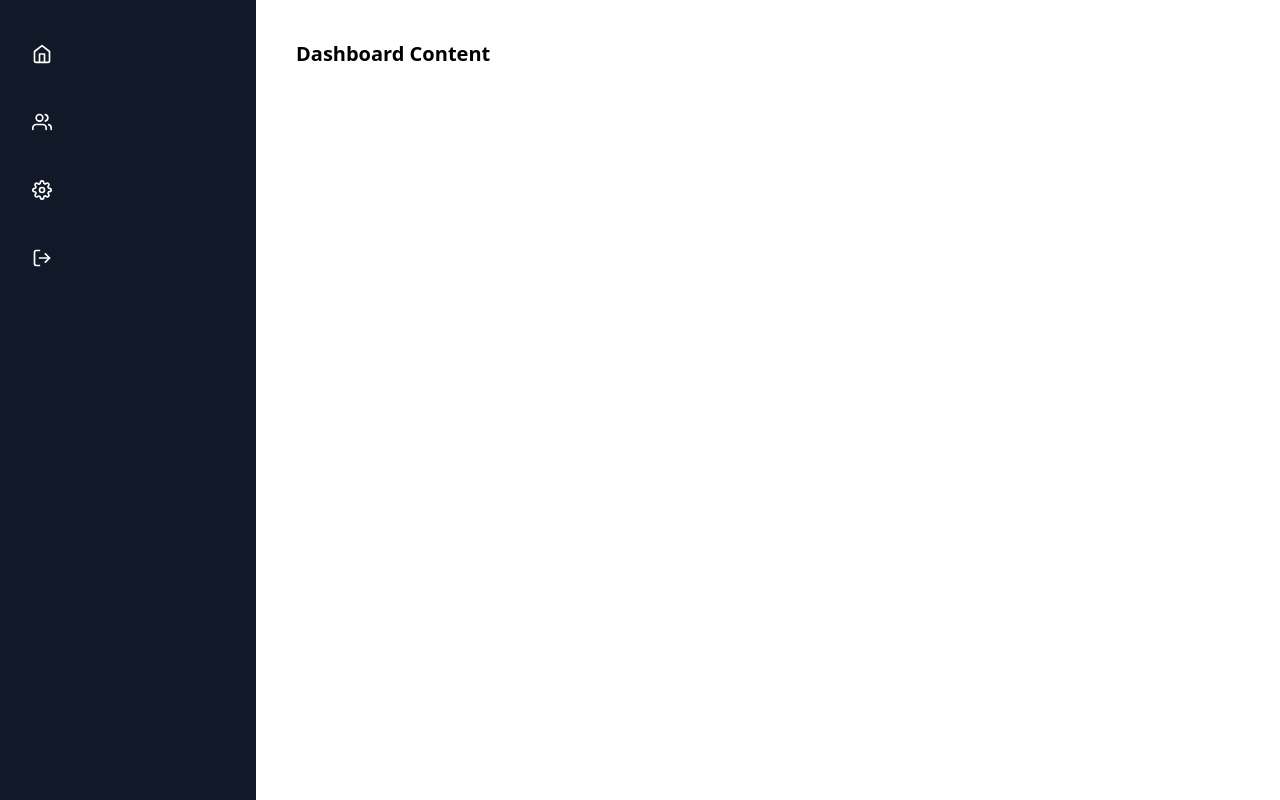
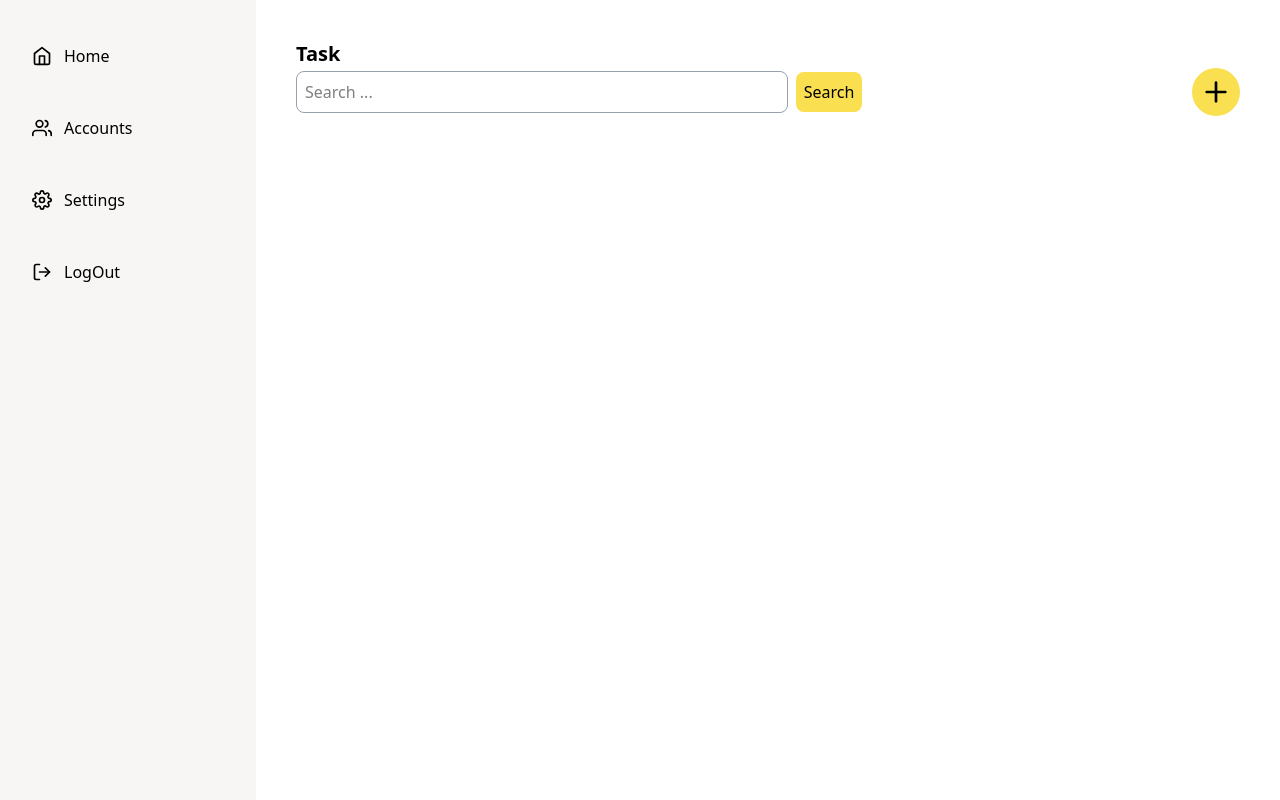
Before and after one commit to Majharulislam1/organizo, a React (Vite) app: page / in a window 1280 px wide. Built offline with nearby package versions, Linux system fonts and the light colour scheme; no server answers.

Commit message:
add task design

```diff
--- a/src/Components/Sidebar.jsx
+++ b/src/Components/Sidebar.jsx
@@ -1,12 +1,12 @@
 import { useState } from "react";
-import { FiHome, FiUsers, FiSettings, FiLogOut, FiMenu, FiX } from "react-icons/fi";
+import { FiHome, FiUsers, FiSettings, FiLogOut, FiMenu, FiX, FiPlus } from "react-icons/fi";
 
 const Sidebar = () => {
     const [isOpen, setIsOpen] = useState(false);
 
     return (
         <div className="flex">
-      {/* Hamburger Button (for Mobile) */}
+
             <button
                 className="md:hidden p-3 fixed top-4 left-4 z-50 bg-gray-800 text-white rounded-md"
                 onClick={() => setIsOpen(!isOpen)}
@@ -14,38 +14,66 @@ const Sidebar = () => {
                 {isOpen ? <FiX size={24} /> : <FiMenu size={24} />}
             </button>
 
-      {/* Sidebar */}
+
             <div
-        className={`bg-[#111827] h-screen p-5 pt-8 text-white fixed top-0 left-0 z-40 transition-all duration-300 ease-in-out
-          ${isOpen ? "w-64" : "w-0"} md:w-64`}
+                className={`bg-secondary h-screen p-5 pt-8 text-black fixed top-0 lg:left-0 md:left-0    z-40 transition-all duration-300 ease-in-out
+          ${isOpen ? "w-64 left-0" : "w-0 -left-10"} md:w-64`}
             >
                 <h1 className={`text-2xl font-semibold mb-6 transition-all ${isOpen ? "block" : "hidden"}`}>
                     CRM HUB
                 </h1>
 
                 <ul className="space-y-6">
-          <SidebarItem icon={FiHome} text="Home" isOpen={isOpen} />
-          <SidebarItem icon={FiUsers} text="Accounts" isOpen={isOpen} />
-          <SidebarItem icon={FiSettings} text="Settings" isOpen={isOpen} />
-          <SidebarItem icon={FiLogOut} text="Logout" isOpen={isOpen} />
+
+                    <li className="flex items-center space-x-3 cursor-pointer p-3 rounded-lg hover:bg-gray-700">
+                        <FiHome className="text-xl" />
+                        <span>Home</span>
+                        <span className={`${isOpen ? "block" : "hidden"} transition-all`}>Home</span>
+                    </li>
+                    <li className="flex items-center space-x-3 cursor-pointer p-3 rounded-lg hover:bg-gray-700">
+                        <FiUsers className="text-xl" />
+                        <span>Accounts</span>
+                        <span className={`${isOpen ? "block" : "hidden"} transition-all`}>Accounts</span>
+                    </li>
+                    <li className="flex items-center space-x-3 cursor-pointer p-3 rounded-lg hover:bg-gray-700">
+                        <FiSettings className="text-xl" />
+                        <span>Settings</span>
+                        <span className={`${isOpen ? "block" : "hidden"} transition-all`}>Settings</span>
+                    </li>
+                    <li className="flex items-center space-x-3 cursor-pointer p-3 rounded-lg hover:bg-gray-700">
+                        <FiLogOut className="text-xl" />
+                        <span>LogOut</span>
+                        <span className={`${isOpen ? "block" : "hidden"} transition-all`}>Logout</span>
+                    </li>
                 </ul>
             </div>
 
             {/* Main Content */}
+
+
             <div className="flex-1 p-10 md:ml-64">
-        <h2 className="text-xl font-bold">Dashboard Content</h2>
+                <h2 className="text-xl font-bold">Task</h2>
+                <div className="flex justify-between items-center">
+                    <div className="w-3/5">
+                        <div className=" flex items-center">
+                            <input type="text" className="w-full rounded-lg border border-gray-400 p-2" placeholder="Search ..." />
+                            <button className="ml-2 rounded-lg bg-primary p-2 text-black ">Search</button>
                         </div>
+                    </div>
+                    <div className="w-2/5 flex justify-end">
+                         <div>
+                             <FiPlus  className="bg-primary text-5xl p-2 rounded-full text-black "/>
+                         </div>
+                    </div>
+                </div>
+
+            </div>
+
+
         </div>
     );
 };
 
-const SidebarItem = ({ icon: Icon, text, isOpen }) => {
-  return (
-    <li className="flex items-center space-x-3 cursor-pointer p-3 rounded-lg hover:bg-gray-700">
-      <Icon className="text-xl" />
-      <span className={`${isOpen ? "block" : "hidden"} transition-all`}>{text}</span>
-    </li>
-  );
-};
+
 
 export default Sidebar;
```
Lines whose indentation alone changed are shown as unchanged.
